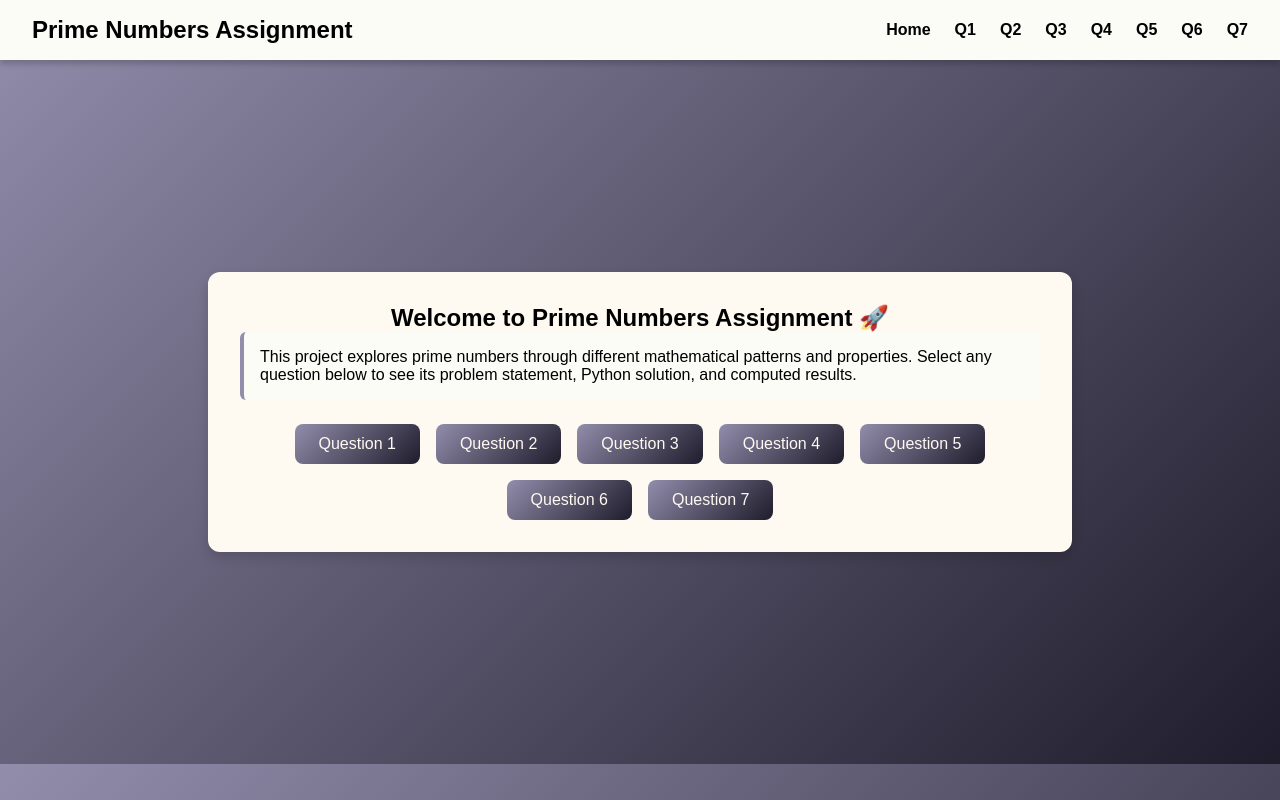
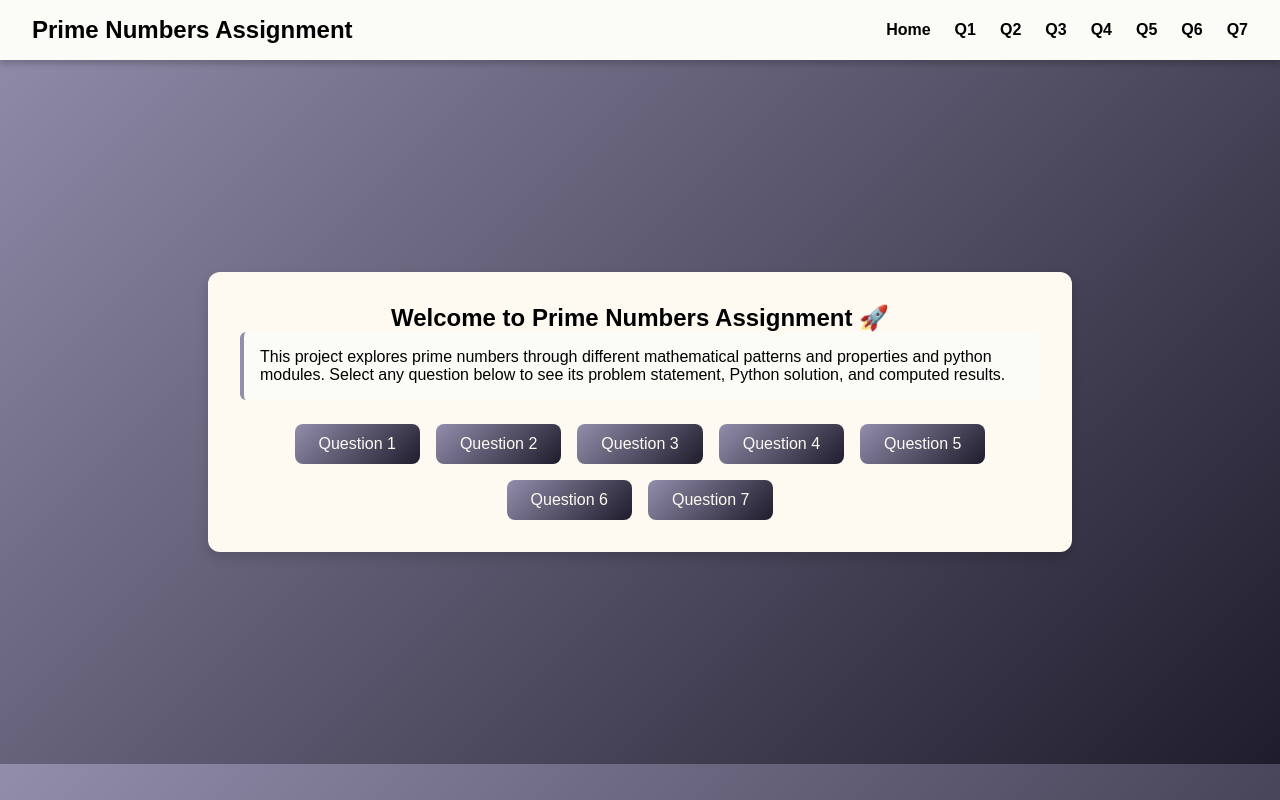
Before and after one commit to rohith-0601/NM_JM, a React (Vite) app in the folder frontend/: page / in a window 1280 px wide. Built offline with nearby package versions, Linux system fonts and the light colour scheme.

Commit message:
changing things

```diff
--- a/frontend/src/pages/Home.jsx
+++ b/frontend/src/pages/Home.jsx
@@ -9,7 +9,7 @@ function Home() {
         <h2>Welcome to Prime Numbers Assignment 🚀</h2>
         <p className="question-box">
           This project explores prime numbers through different mathematical
-          patterns and properties. Select any question below to see its problem
+          patterns and properties and python modules. Select any question below to see its problem
           statement, Python solution, and computed results.
         </p>
 
```
